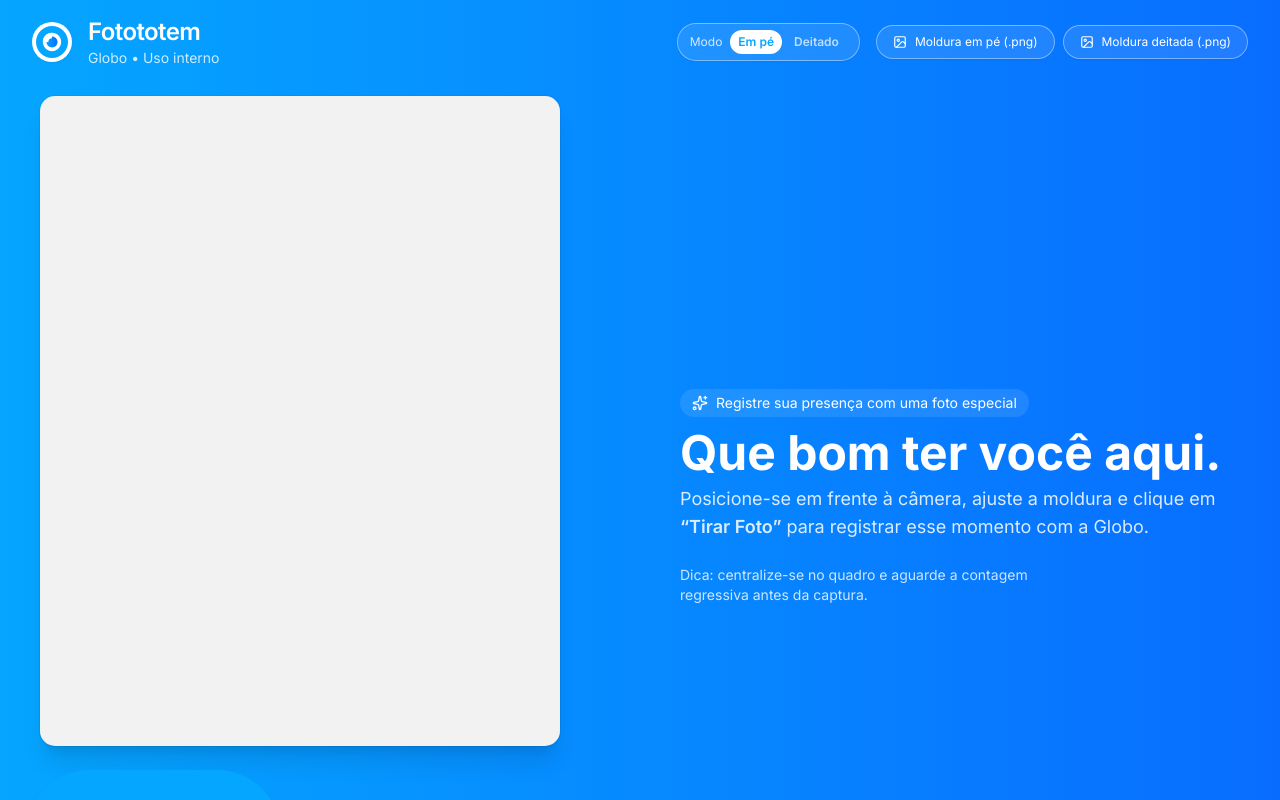
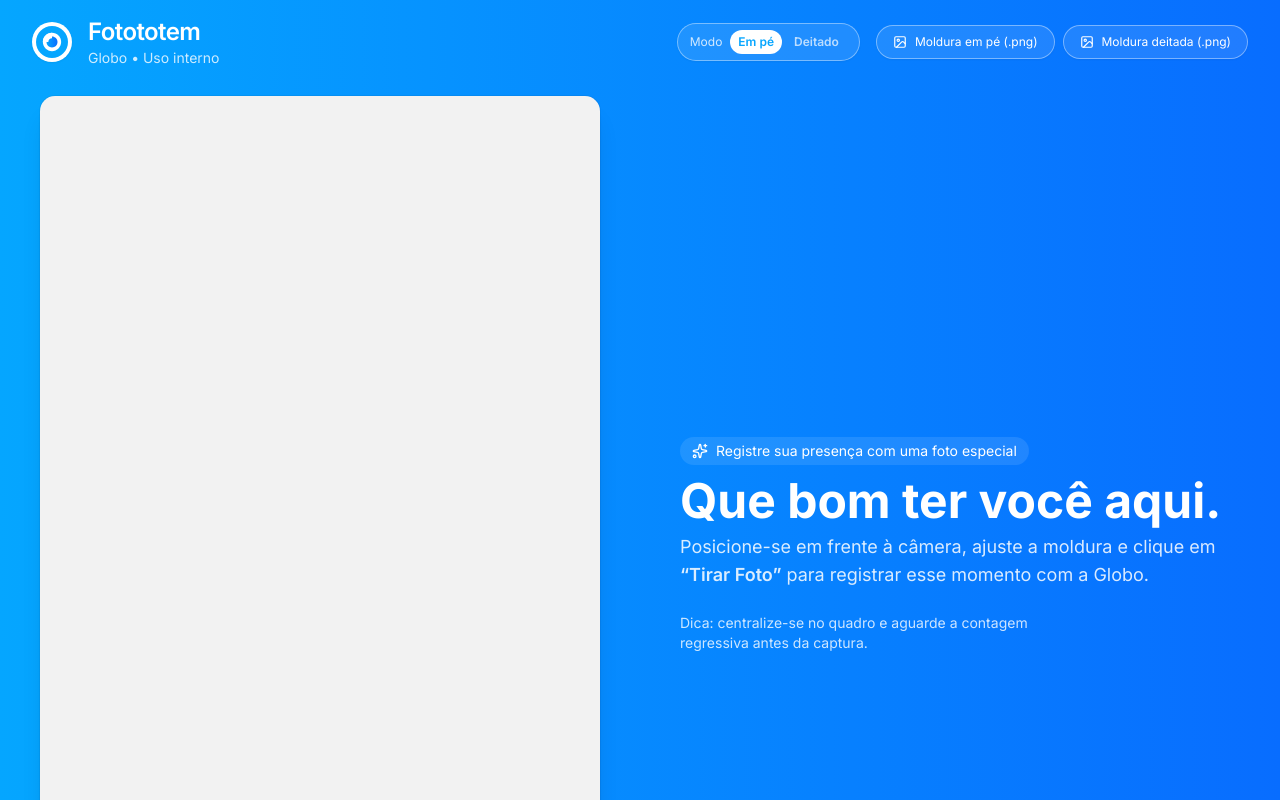
Before and after one commit to gfsc2905-debug/fotototem, a React (Vite) app: page / in a window 1280 px wide. Shown: the top 800 px of the page. Built offline with nearby package versions, Linux system fonts and the light colour scheme; no server answers.

Commit message:
[dyad] Deixando o preview maior e alinhado exatamente aos tamanhos dos frames vertical e horizontal - wrote 1 file(s)

```diff
--- a/components/CameraFeed.tsx
+++ b/components/CameraFeed.tsx
@@ -25,7 +25,7 @@ export const CameraFeed: React.FC<CameraFeedProps> = ({
   const [countdownValue, setCountdownValue] = useState<number>(3);
   const [countdownDuration, setCountdownDuration] = useState<3 | 5 | 10>(3);
 
-  // Função de captura ajustando resolução conforme o modo
+  // Captura com tamanho EXATO do frame conforme o modo
   const captureImage = useCallback(() => {
     const video = videoRef.current;
     const canvas = canvasRef.current;
@@ -34,24 +34,24 @@ export const CameraFeed: React.FC<CameraFeedProps> = ({
     const ctx = canvas.getContext('2d');
     if (!ctx) return;
 
-    // Resolução de saída dependente do modo
+    // Tamanhos exatos dos frames
     let OUTPUT_WIDTH: number;
     let OUTPUT_HEIGHT: number;
 
     if (mode === 'portrait') {
-      // 4:5 vertical
+      // Frame em pé: 1080 x 1440
       OUTPUT_WIDTH = 1080;
-      OUTPUT_HEIGHT = 1350;
+      OUTPUT_HEIGHT = 1440;
     } else {
-      // landscape: 5:4 horizontal (mais largo para caber mais gente)
-      OUTPUT_WIDTH = 1350;
+      // Frame deitado: 1440 x 1080
+      OUTPUT_WIDTH = 1440;
       OUTPUT_HEIGHT = 1080;
     }
 
     canvas.width = OUTPUT_WIDTH;
     canvas.height = OUTPUT_HEIGHT;
 
-    // 1. Desenhar vídeo com crop central
+    // 1. Desenhar vídeo com crop central mantendo proporção
     const videoAspect = video.videoWidth / video.videoHeight;
     const canvasAspect = OUTPUT_WIDTH / OUTPUT_HEIGHT;
 
@@ -61,27 +61,27 @@ export const CameraFeed: React.FC<CameraFeedProps> = ({
     let offsetY: number;
 
     if (videoAspect > canvasAspect) {
-      // Vídeo mais largo que o canvas: corta laterais
+      // Vídeo mais largo: corta laterais
       drawHeight = OUTPUT_HEIGHT;
       drawWidth = OUTPUT_HEIGHT * videoAspect;
       offsetX = (OUTPUT_WIDTH - drawWidth) / 2;
       offsetY = 0;
     } else {
-      // Vídeo mais alto que o canvas: corta topo/fundo
+      // Vídeo mais alto: corta topo/fundo
       drawWidth = OUTPUT_WIDTH;
       drawHeight = OUTPUT_WIDTH / videoAspect;
       offsetX = 0;
       offsetY = (OUTPUT_HEIGHT - drawHeight) / 2;
     }
 
-    // Espelhar horizontalmente para selfie (sempre)
+    // Espelhar horizontalmente para selfie
     ctx.save();
     ctx.translate(OUTPUT_WIDTH, 0);
     ctx.scale(-1, 1);
     ctx.drawImage(video, offsetX, offsetY, drawWidth, drawHeight);
     ctx.restore();
 
-    // 2. Desenhar moldura (overlay) se houver
+    // 2. Desenhar moldura (overlay), assumindo mesmo tamanho do frame
     if (overlay) {
       const img = new Image();
       img.src = overlay;
@@ -196,22 +196,29 @@ export const CameraFeed: React.FC<CameraFeedProps> = ({
     setCountdownDuration(value);
   };
 
-  // Classe de aspecto da área de preview conforme o modo
+  // Proporção do preview alinhada com o tamanho exato do frame
+  // Em pé: 1080x1440 -> 3:4  |  Deitado: 1440x1080 -> 4:3
   const aspectClass =
     mode === 'portrait'
-      ? 'aspect-[4/5]'
-      : 'aspect-[5/4]'; // deitado, mais largo
+      ? 'aspect-[3/4]'
+      : 'aspect-[4/3]';
+
+  // Aumentar tamanho máximo da área de preview
+  const maxWidthClass =
+    mode === 'portrait'
+      ? 'max-w-[520px] sm:max-w-[600px] lg:max-w-[720px]'
+      : 'max-w-[640px] sm:max-w-[760px] lg:max-w-[880px]';
 
   return (
-    <div className="relative flex flex-col items-center w-full max-w-[520px]">
-      {/* Container com proporção variável por modo */}
+    <div className={`relative flex flex-col items-center w-full ${maxWidthClass}`}>
+      {/* Container com proporção exata do frame */}
       <div
         className={`relative w-full ${aspectClass} bg-globo-gray rounded-mosaic overflow-hidden shadow-xl ring-1 ring-black/5`}
       >
         {/* Canvas escondido para processamento */}
         <canvas ref={canvasRef} className="hidden" />
 
-        {/* Vídeo ao vivo */}
+        {/* Vídeo ao vivo ocupando todo o quadro */}
         <video
           ref={videoRef}
           autoPlay
@@ -220,7 +227,7 @@ export const CameraFeed: React.FC<CameraFeedProps> = ({
           className="absolute top-0 left-0 w-full h-full object-cover transform -scale-x-100"
         />
 
-        {/* Preview da moldura */}
+        {/* Preview da moldura, alinhada ao tamanho do frame */}
         {overlay && (
           <img
             src={overlay}
```
